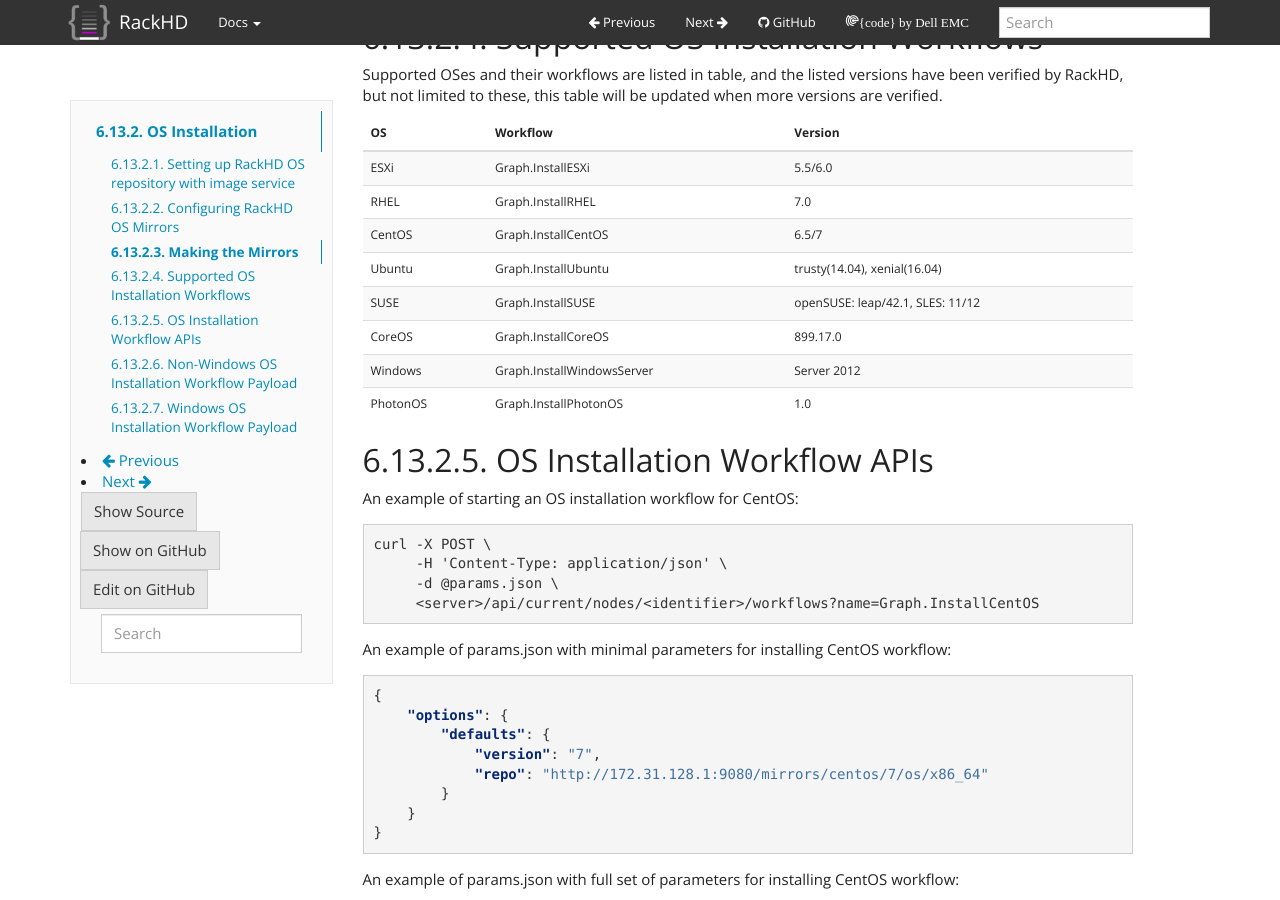
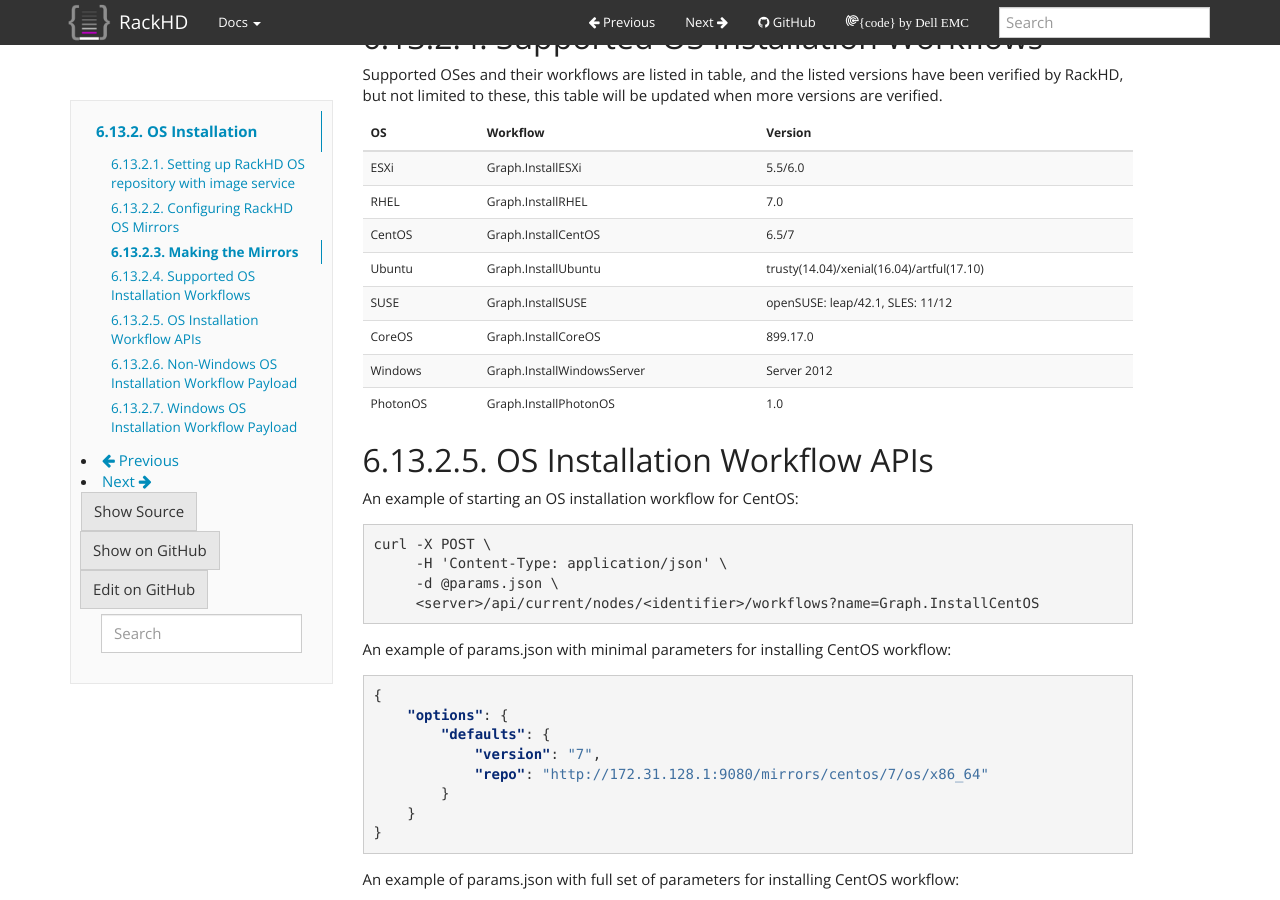
Before and after one commit to RackHD/docs, a Sphinx documentation site: the page built from docs/rackhd/install_os.rst, in a window 1280 px wide and 900 px high, scrolled down 4435 px. Built offline with Sphinx 7.4.7, drawn with Linux system fonts in a browser that asks for light colours.

Commit message:
Update ubuntu 17.10 support

```diff
--- a/docs/rackhd/install_os.rst
+++ b/docs/rackhd/install_os.rst
@@ -216,7 +216,7 @@ OS            Workflow                     Version
 ESXi          Graph.InstallESXi            5.5/6.0
 RHEL          Graph.InstallRHEL            7.0
 CentOS        Graph.InstallCentOS          6.5/7
-Ubuntu        Graph.InstallUbuntu          trusty(14.04), xenial(16.04)
+Ubuntu        Graph.InstallUbuntu          trusty(14.04)/xenial(16.04)/artful(17.10)
 SUSE          Graph.InstallSUSE            openSUSE: leap/42.1, SLES: 11/12
 CoreOS        Graph.InstallCoreOS          899.17.0
 Windows       Graph.InstallWindowsServer   Server 2012
```
